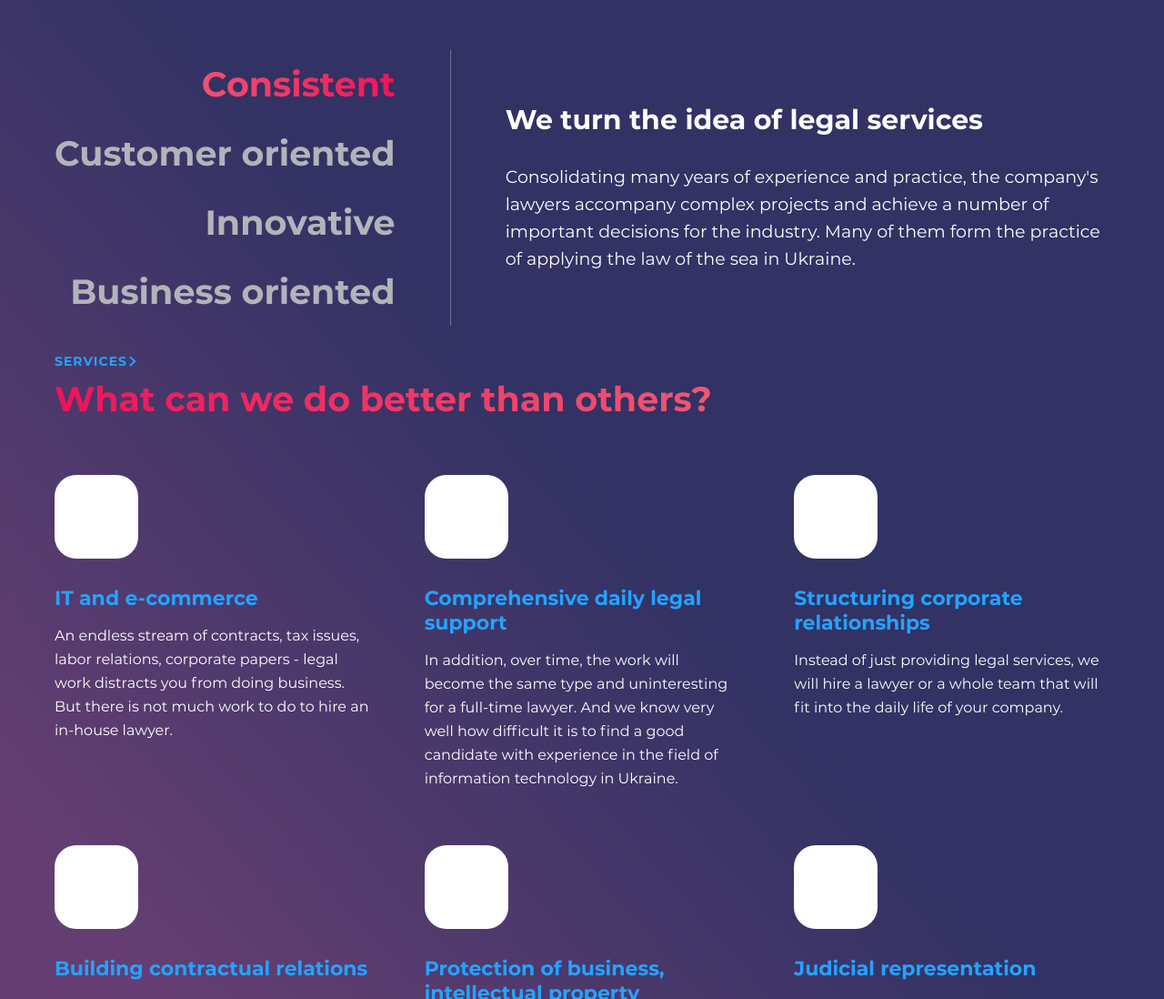
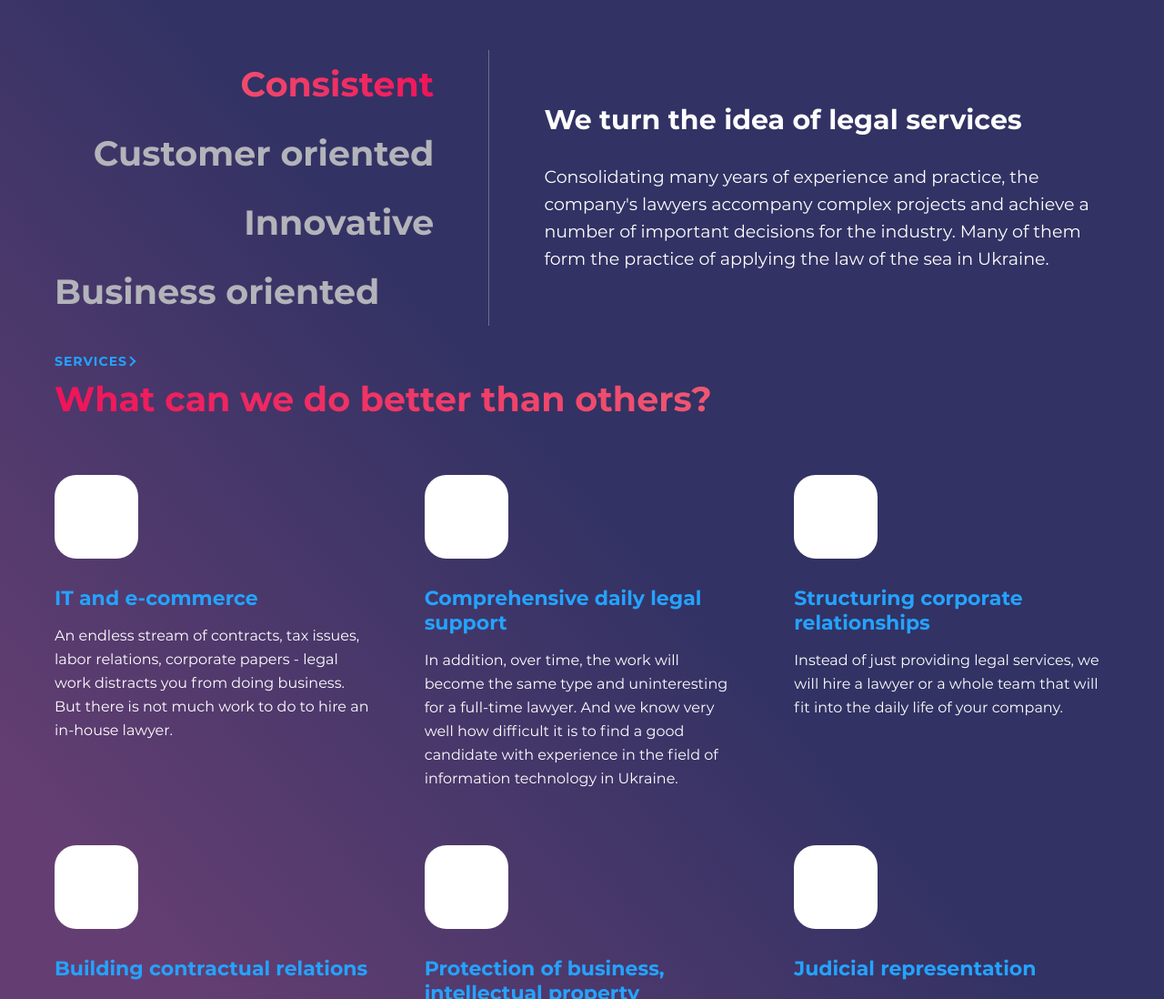
Before and after one commit to Vitalii-Fed/hlegal, a website: page index.html in a window 1280 px wide. Shown: the part 805-1903 px from the top of the page at 91% size. Drawn offline with Linux system fonts and the light colour scheme; files whose address does not match are found by name.

Commit message:
fix mistakes form

```diff
--- a/scss/main/_benefits.scss
+++ b/scss/main/_benefits.scss
@@ -23,13 +23,10 @@
         text-align: right;
         color: #B3B3BA;
         text-decoration: none;
+        margin-right: 30px;
 
         &:nth-child(n+2):hover {
             color: #F0145A;
-        }
-
-        &:nth-child(-n+3) {
-            margin-right: 30px;
         }
 
         &:first-child {
@@ -37,7 +34,7 @@
             -webkit-background-clip: text;
             -webkit-text-fill-color: transparent;
             background-clip: text;
-            margin: 0 0 0 30px;
+            margin: 0 30px 0 30px;
         }
     }
 
@@ -80,7 +77,11 @@
             @include font(38px, 46px);
 
             &:first-child {
-                margin: 0 0 0 60px;
+                margin-left: 60px;
+            }
+
+            &:last-child {
+                margin-right: 60px;
             }
         }
 
--- a/scss/style/_form.scss
+++ b/scss/style/_form.scss
@@ -110,9 +110,3 @@
         justify-content: space-between;
     }
 }
-
-@media (min-width: 768px) {
-    .form-container {
-        min-height: 612px;
-    }
-}
```
Also changed, not shown: css/style.css.
